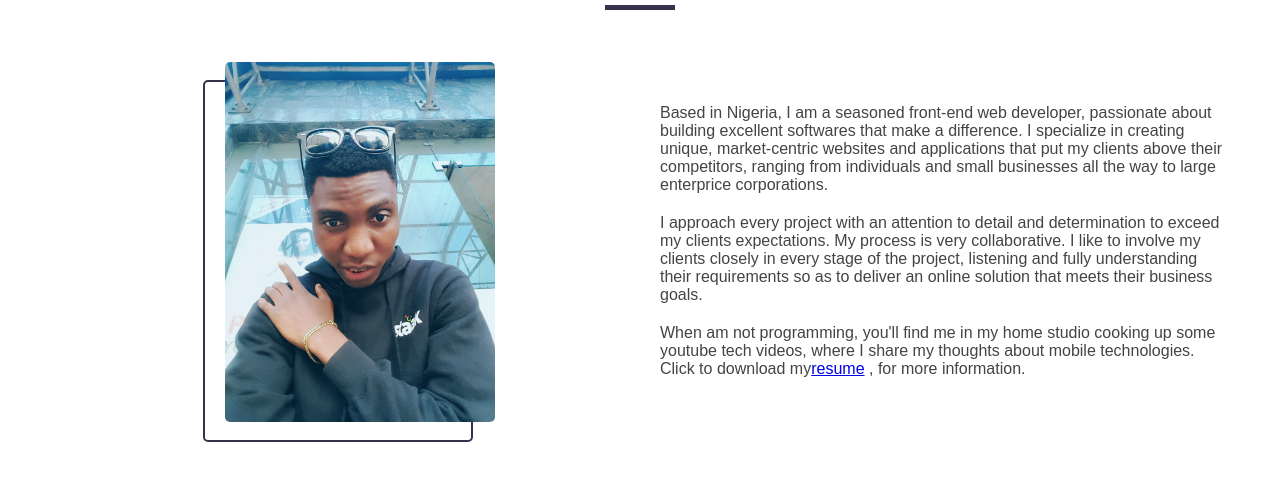
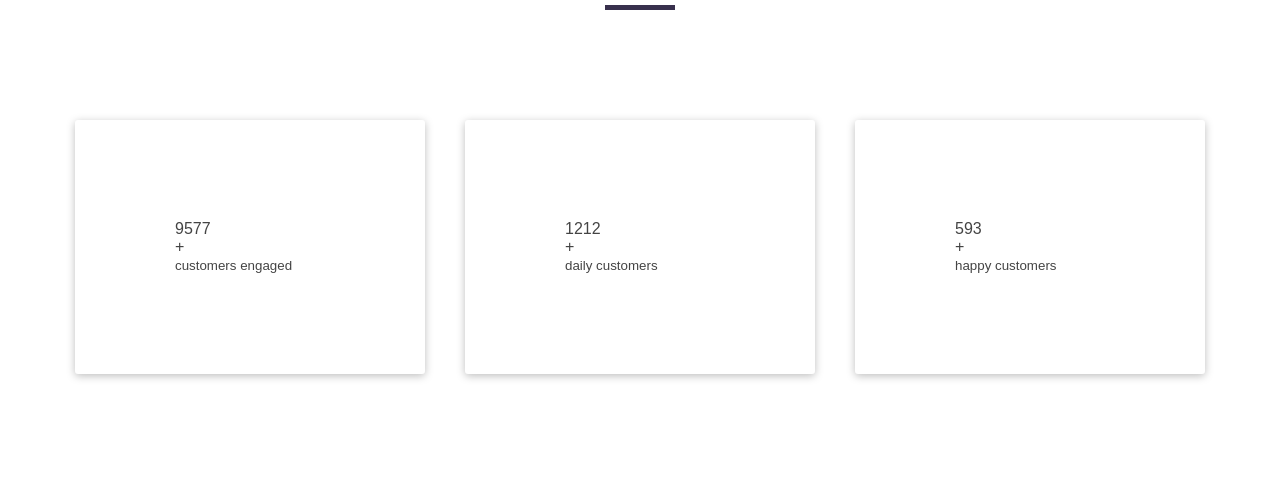
Before and after one commit to peterihimire/benkih-ecommerce-react, a React (Create React App) app: page /about in a window 1280 px wide. Shown: the part 258-750 px from the top of the page. Built offline with nearby package versions, Linux system fonts and the light colour scheme; no server answers.

Commit message:
installed a new package called the react-countup , to help me count up some figures in a nice way, created a CountUpDiv component to serve the count-up numbers and added it to the about page, though yet to perfect the styling

```diff
--- a/package.json
+++ b/package.json
@@ -9,6 +9,7 @@
     "axios": "^0.19.2",
     "contentful": "^7.14.4",
     "react": "^16.13.1",
+    "react-countup": "^4.3.3",
     "react-dom": "^16.13.1",
     "react-icons": "^3.10.0",
     "react-paginate": "^6.3.2",
--- a/src/App.css
+++ b/src/App.css
@@ -1276,8 +1276,8 @@ body {
   padding: 0 0 6rem 0;
 }
 .about-img-div {
-  display: flex;
-  justify-content: center;
+  /* display: flex;
+  justify-content: center; */
 }
 .about-img-container {
   border: solid 0.2rem var(--primaryColor);
@@ -1635,3 +1635,32 @@ body {
   grid-column-gap: 40px;
 }
 /* end category page */
+/* count-up */
+.count-up {
+  padding: 6rem 2rem;
+}
+.category-page-center {
+  max-width: 1170px;
+  margin: 0 auto;
+}
+.count-up-card {
+  box-shadow: 0 2px 8px rgba(0, 0, 0, 0.26);
+  padding: 10rem;
+  border-radius: 0.3rem;
+}
+.count-up-car div {
+  display: flex;
+}
+.count-up-car p {
+  font-size: 5rem;
+}
+.count-up-container {
+  /* display: flex; */
+  /* justify-content: space-between; */
+  display: grid;
+  grid-template-columns: repeat(auto-fit, minmax(250px, 1fr));
+  grid-row-gap: 4rem;
+  grid-column-gap: 4rem;
+}
+
+/* end of count-up */
--- /dev/null
+++ b/src/components/CountUpDiv.js
@@ -0,0 +1,64 @@
+import React from "react";
+import CountUp from "react-countup";
+
+const CountUpDiv = () => {
+  return (
+    <>
+      <div className="count-up">
+        <div className="count-up-center">
+          <div className="count-up-container">
+            {/* <div className="count-up-card"> */}
+            <CountUp start={0} end={10000} duration={11} delay={0}>
+              {({ countUpRef }) => {
+                return (
+                  <div className="count-up-card">
+                    <div>
+                      <p ref={countUpRef} />
+                      <p>+</p>
+                    </div>
+                    <div>
+                      <small>customers engaged</small>
+                    </div>
+                  </div>
+                );
+              }}
+            </CountUp>
+            <CountUp start={0} end={1250} duration={10} delay={0}>
+              {({ countUpRef }) => {
+                return (
+                  <div className="count-up-card">
+                    <div>
+                      <p ref={countUpRef} />
+                      <p>+</p>
+                    </div>
+                    <div>
+                      <small>daily customers</small>
+                    </div>
+                  </div>
+                );
+              }}
+            </CountUp>
+            <CountUp start={0} end={600} duration={8} delay={0}>
+              {({ countUpRef }) => {
+                return (
+                  <div className="count-up-card">
+                    <div>
+                      <p ref={countUpRef} />
+                      <p>+</p>
+                    </div>
+                    <div>
+                      <small>happy customers</small>
+                    </div>
+                  </div>
+                );
+              }}
+            </CountUp>
+            {/* </div> */}
+          </div>
+        </div>
+      </div>
+    </>
+  );
+};
+
+export default CountUpDiv;
--- a/src/pages/About.js
+++ b/src/pages/About.js
@@ -1,7 +1,7 @@
 import React from "react";
 import Title from "../components/Title";
 import petersPix from "../images/peter-nh.jpg";
-
+import CountUpDiv from "../components/CountUpDiv";
 const About = () => {
   return (
     <section className="about">
@@ -9,7 +9,7 @@ const About = () => {
         <Title title="about" />
         <div className="about-me">
           <div className="about-img-div">
-            <div className="about-img-container">
+            {/* <div className="about-img-container">
               <img
                 src={petersPix}
                 // width="300px"
@@ -51,7 +51,8 @@ const About = () => {
                 resume
               </a>{" "}
               , for more information.
-            </p>
+            </p> */}
+            <CountUpDiv />
           </div>
         </div>
       </div>
```
Also changed, not shown: 1 other file (tests, documents, lock files or other folders).
